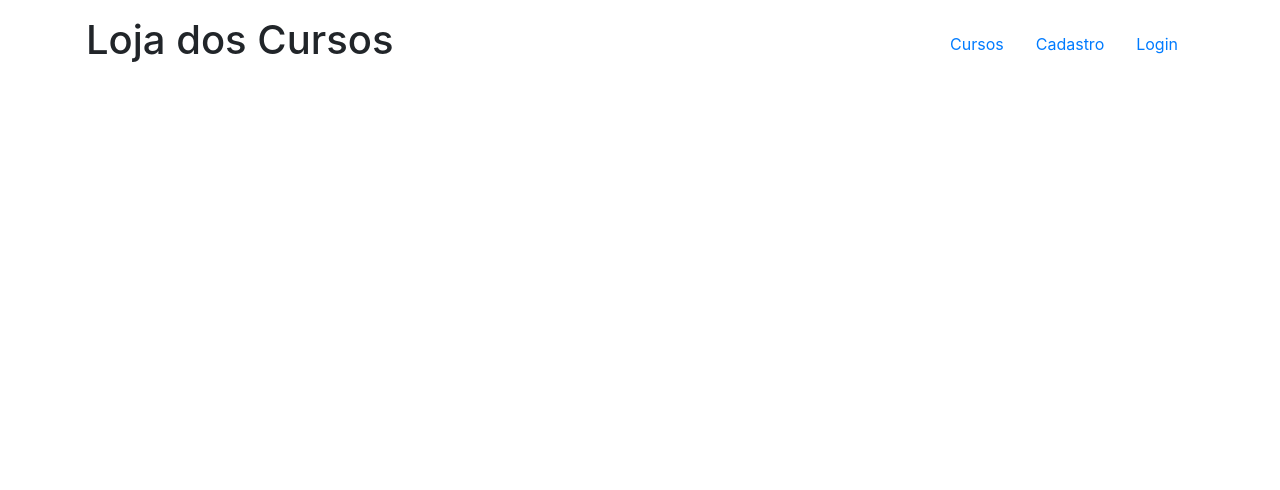
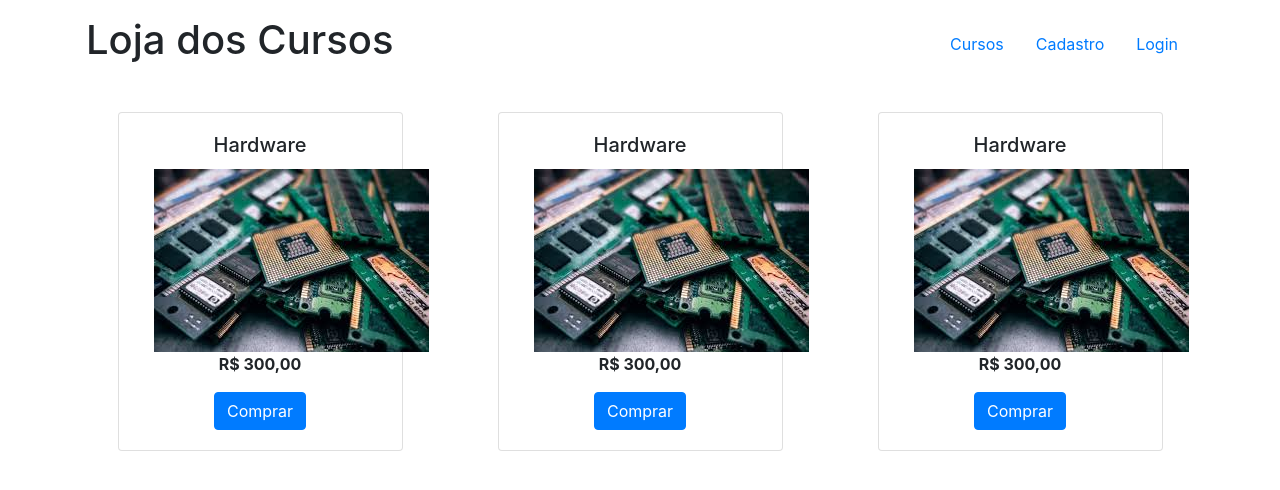
Before and after one commit to roxreis/Loja-Cursos-PHP, a PHP site: page / in a window 1280 px wide. Shown: the top 490 px of the page. Run offline with PHP 8.4, Linux system fonts and the light colour scheme.

Commit message:
criado cards

```diff
--- a/index.php
+++ b/index.php
@@ -22,8 +22,8 @@
         <h1 id="logo"><?php echo $nomeSistema; ?></h1>
 
     <ul class="nav">
-       <li class="nav-item active">
-        <a class="nav-link" href="#">Cursos <span class="sr-only">(current)</span></a>
+       <li class="nav-item">
+        <a class="nav-link" href="#">Cursos</a>
       </li>
       <li class="nav-item">
         <a class="nav-link" href="#">Cadastro</a>
@@ -33,10 +33,51 @@
       </li>
 
     </ul>
-  </div>
-</nav>
 
     </header>
+
+
+
+    <main>
+      <section class="container mt-4">
+        <div class="row justify-content-around">
+          <div class="col-lg-3 card text-center">
+
+            <div class="card-body">
+              <h5 class="card-title ">Hardware</h5>
+              <img src= "hardware.jpg" alt= "imagem hardware">
+              <p class="card-text font-weight-bold" >R$ 300,00</p>
+              <a href="#" class="btn btn-primary">Comprar</a>
+
+            </div>
+        </div>
+
+        <div class="col-lg-3 card text-center">
+
+            <div class="card-body">
+              <h5 class="card-title ">Hardware</h5>
+              <img src= "hardware.jpg" alt= "imagem hardware">
+              <p class="card-text font-weight-bold" >R$ 300,00</p>
+              <a href="#" class="btn btn-primary">Comprar</a>
+
+            </div>
+        </div>
+
+        <div class="col-lg-3 card text-center">
+
+            <div class="card-body">
+              <h5 class="card-title ">Hardware</h5>
+              <img src= "hardware.jpg" alt= "imagem hardware">
+              <p class="card-text font-weight-bold" >R$ 300,00</p>
+              <a href="#" class="btn btn-primary">Comprar</a>
+
+            </div>
+        </div>
+
+      </section>
+    </main>
+
+
 
 
 
```
Also changed, not shown: hardware.jpg (added).
